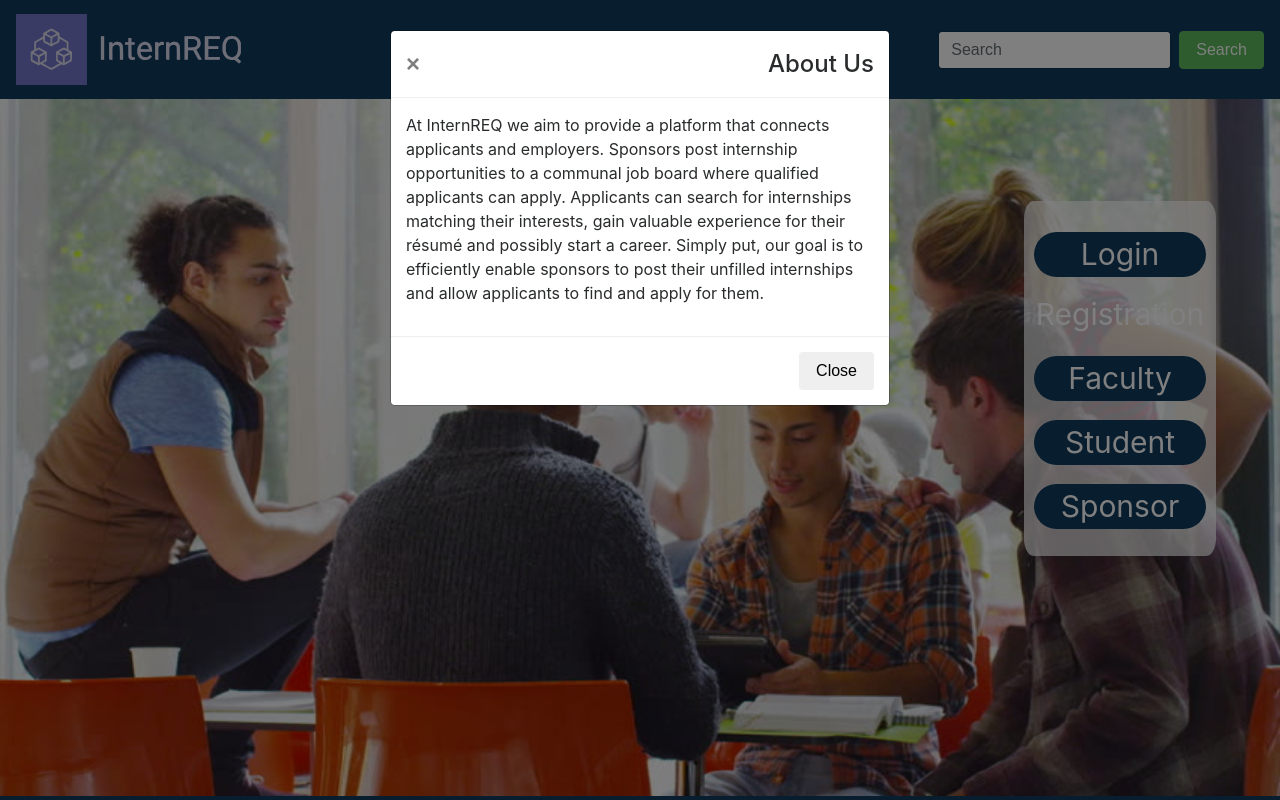
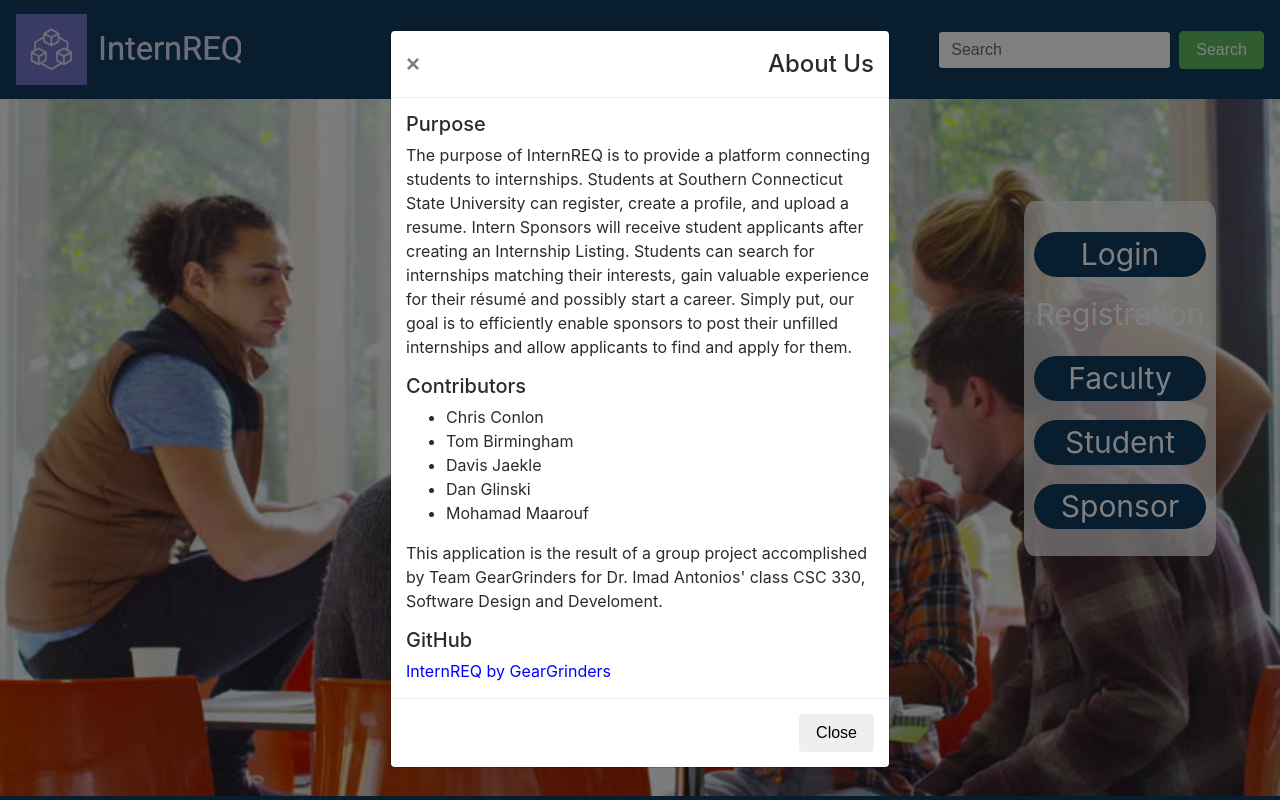
Before and after one commit to MohamadMaarouf/myfitnessdiary, a Flask app: page / in a window 1280 px wide, after a click on "About Us". Run offline with Flask 2, Linux system fonts and the light colour scheme; some libraries are stand-ins or nearby versions.

Commit message:
Additional changes to the about page

```diff
--- a/templates/landingPage.html
+++ b/templates/landingPage.html
@@ -109,13 +109,28 @@
         <h4 class="modal-title">About Us</h4>
       </div>
       <div class="modal-body">
-        <p>At InternREQ we aim to provide a platform that connects applicants and employers. Sponsors post internship
-          opportunities to a communal
-          job board where qualified applicants can apply. Applicants can search for internships matching their
-          interests, gain valuable experience for their résumé
-          and possibly start a career. Simply put, our goal is to efficiently enable sponsors to post their unfilled
-          internships and allow applicants to find and apply for them.
+        <h5>Purpose</h5>
+        <p>The purpose of InternREQ is to provide a platform connecting students to internships. Students at Southern
+          Connecticut State University can register, create a profile, and upload a resume. Intern Sponsors will
+          receive student applicants after creating an Internship Listing. Students can search for internships matching
+          their interests, gain valuable experience for their résumé and possibly start a career. Simply put, our goal
+          is to efficiently enable sponsors to post their unfilled internships and allow applicants to find and apply
+          for them.
         </p>
+        <h5>Contributors</h5>
+        <ul>
+          <li>Chris Conlon</li>
+          <li>Tom Birmingham</li>
+          <li>Davis Jaekle</li>
+          <li>Dan Glinski</li>
+          <li>Mohamad Maarouf</li>
+        </ul>
+        <p>
+          This application is the result of a group project accomplished by Team GearGrinders for Dr. Imad Antonios'
+          class CSC 330, Software Design and Develoment.
+        </p>
+        <h5>GitHub</h5>
+        <a style="color:blue" href="https://github.com/scsu-csc330-400/gear-grinders-test">InternREQ by GearGrinders</a>
       </div>
       <div class="modal-footer">
         <button type="button" class="btn btn-default" data-dismiss="modal">Close</button>
```
